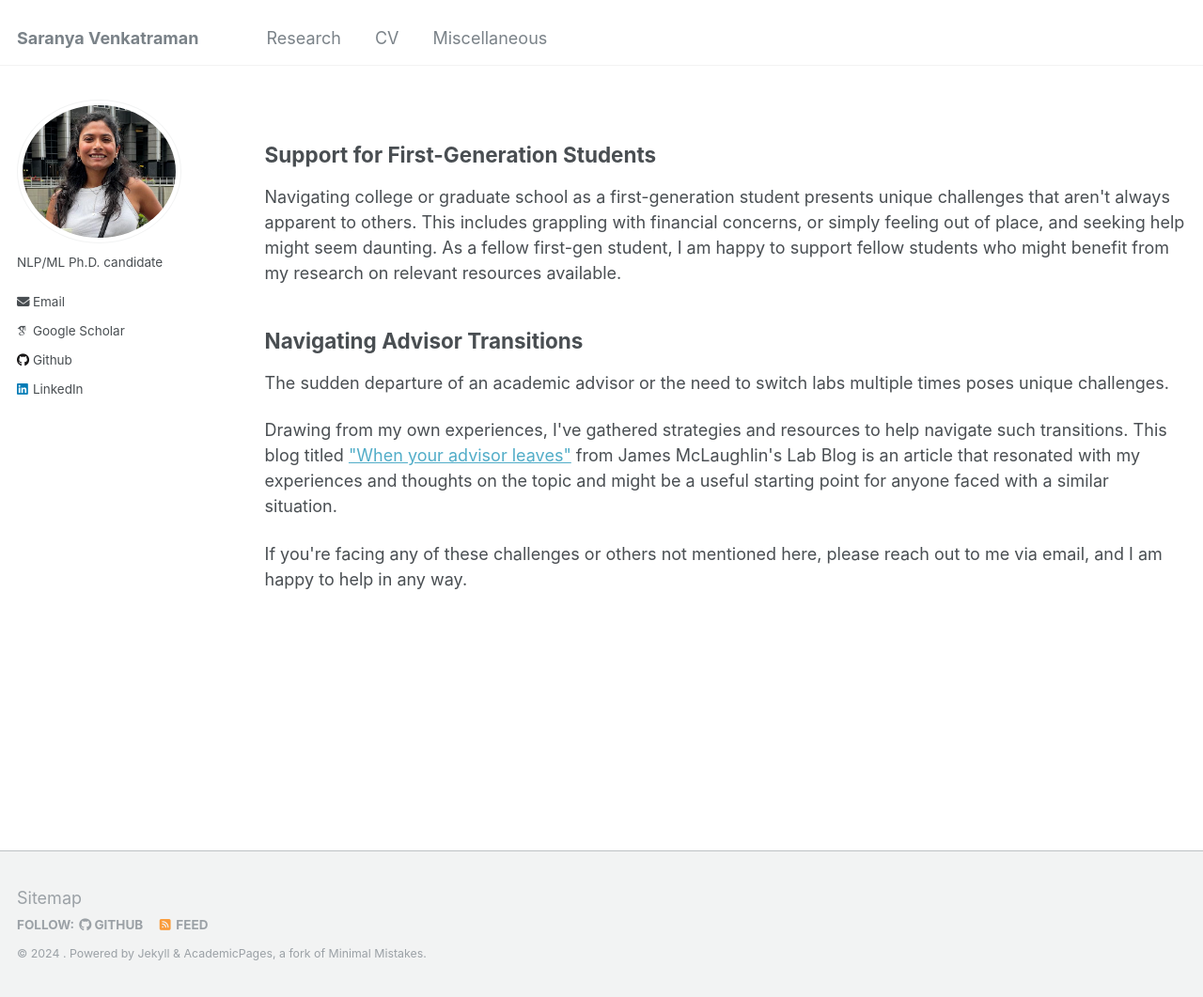
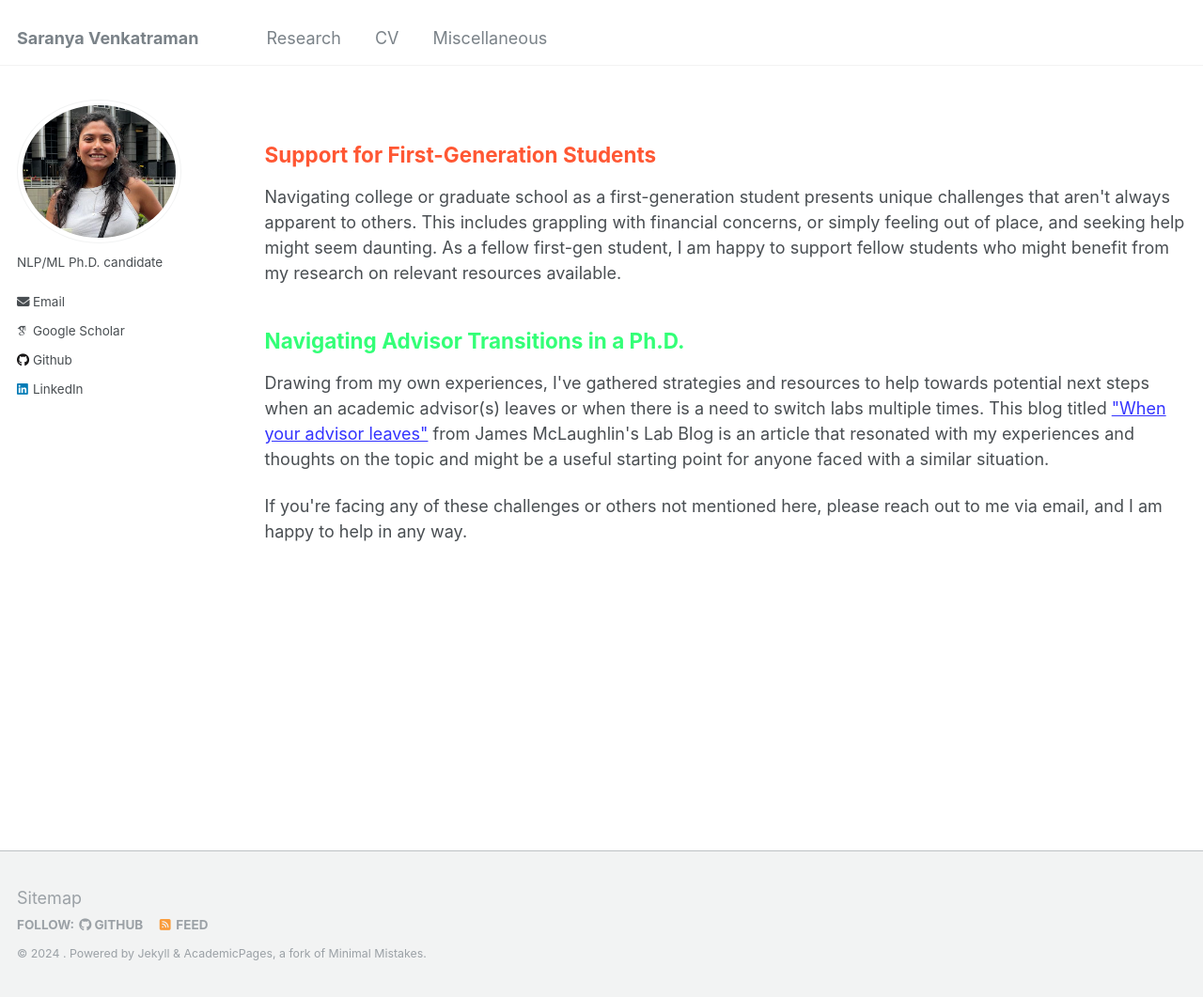
Before and after one commit to saranya-venkatraman/saranya-venkatraman.github.io, a Jekyll site: the page built from _pages/misc.html, in a window 1280 px wide and 1061 px high. Shown: the whole window at 94% size. Built offline with Jekyll 4.4.1, drawn with Linux system fonts in a browser that asks for light colours; some web fonts are replaced.

Commit message:
Update misc.html

```diff
--- a/_pages/misc.html
+++ b/_pages/misc.html
@@ -11,15 +11,13 @@ author_profile: true
 </head>
 <body>
 
-<h2>Support for First-Generation Students</h2>
+<h2 style="color: #FF5733;">Support for First-Generation Students</h2>
 
 <p>Navigating college or graduate school as a first-generation student presents unique challenges that aren't always apparent to others. This includes grappling with financial concerns, or simply feeling out of place, and seeking help might seem daunting. As a fellow first-gen student, I am happy to support fellow students who might benefit from my research on relevant resources available.</p>
 
-<h2>Navigating Advisor Transitions</h2>
+<h2 style="color: #33FF77;">Navigating Advisor Transitions in a Ph.D.</h2>
 
-<p>The sudden departure of an academic advisor or the need to switch labs multiple times poses unique challenges.</p>
-
-<p>Drawing from my own experiences, I've gathered strategies and resources to help navigate such transitions. This blog titled <a href="https://www.jfmclaughlin.org/blog/when-your-advisor-leaves">"When your advisor leaves"</a> from James McLaughlin's Lab Blog is an article that resonated with my experiences and thoughts on the topic and might be a useful starting point for anyone faced with a similar situation.</p>
+<p>Drawing from my own experiences, I've gathered strategies and resources to help towards potential next steps when an academic advisor(s) leaves or when there is a need to switch labs multiple times. This blog titled <a href="https://www.jfmclaughlin.org/blog/when-your-advisor-leaves" style="color: #3333FF;">"When your advisor leaves"</a> from James McLaughlin's Lab Blog is an article that resonated with my experiences and thoughts on the topic and might be a useful starting point for anyone faced with a similar situation.</p>
 
 <p>If you're facing any of these challenges or others not mentioned here, please reach out to me via email, and I am happy to help in any way.</p>
 
```
